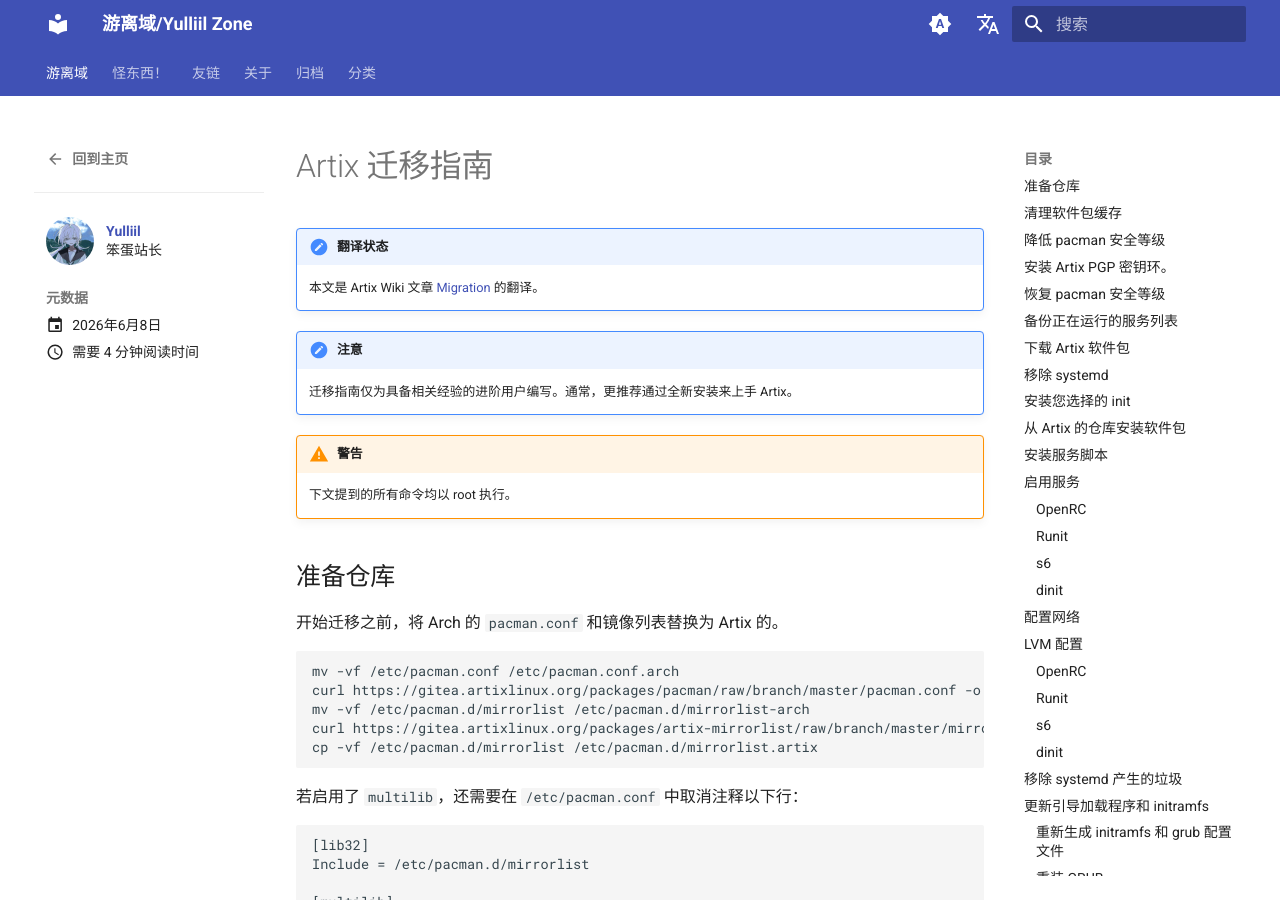
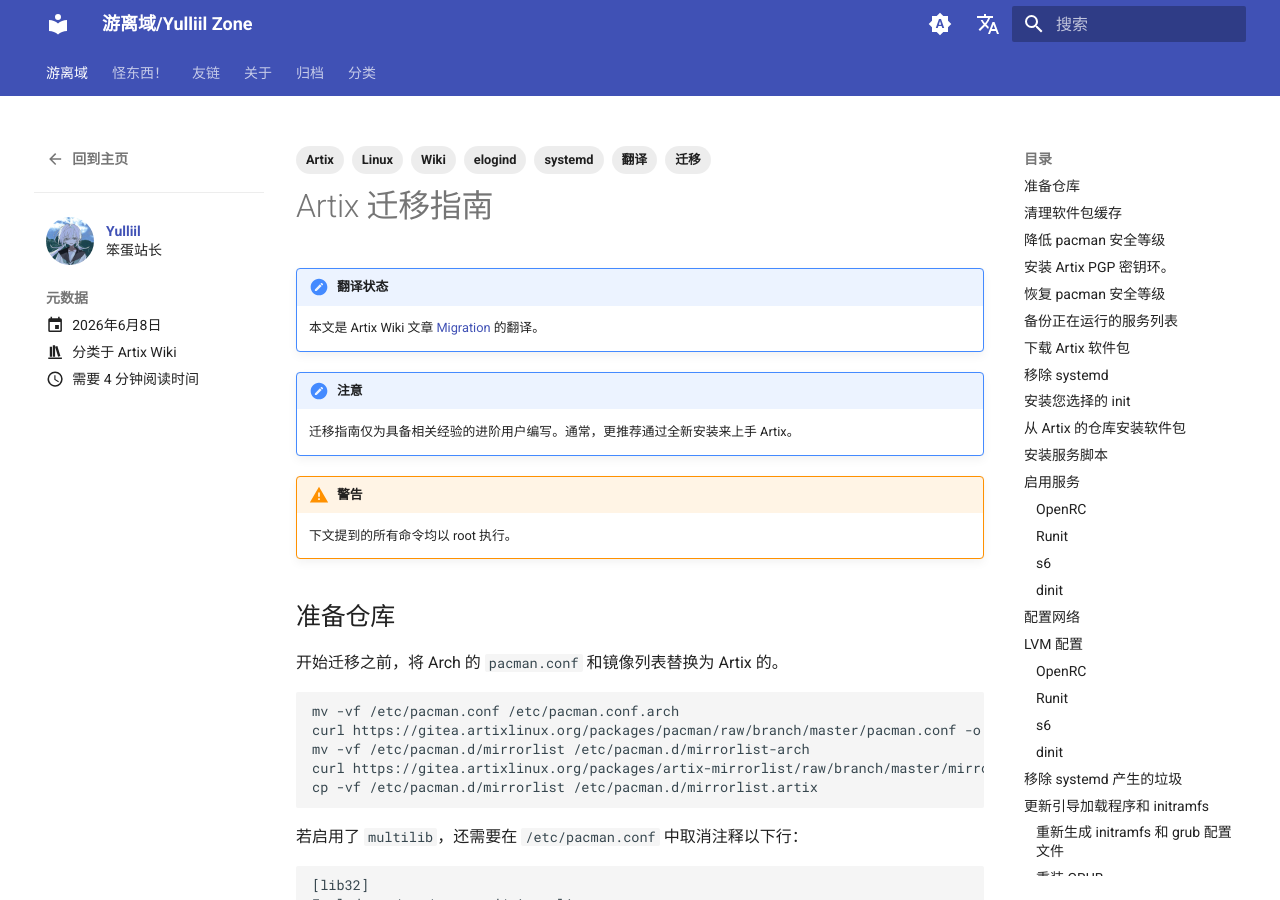
Before and after one commit to Yulljie/blog, an MkDocs documentation site: the page built from docs/posts/artix_migration.md, in a window 1280 px wide and 900 px high. Built offline with MkDocs 1.6.1 and Material for MkDocs 9.7.7, drawn with Linux system fonts in a browser that asks for light colours; comment, search, counter and statistics services are not loaded.

Commit message:
add category and tags

```diff
--- a/docs/posts/artix_migration.md
+++ b/docs/posts/artix_migration.md
@@ -4,6 +4,16 @@
 draft: false
 pin: false
 # readtime: 2
+tags:
+  - Artix
+  - Linux
+  - elogind
+  - systemd
+  - Wiki
+  - 迁移
+  - 翻译
+categories:
+  - Artix Wiki
 ---
 
 # Artix 迁移指南
```
